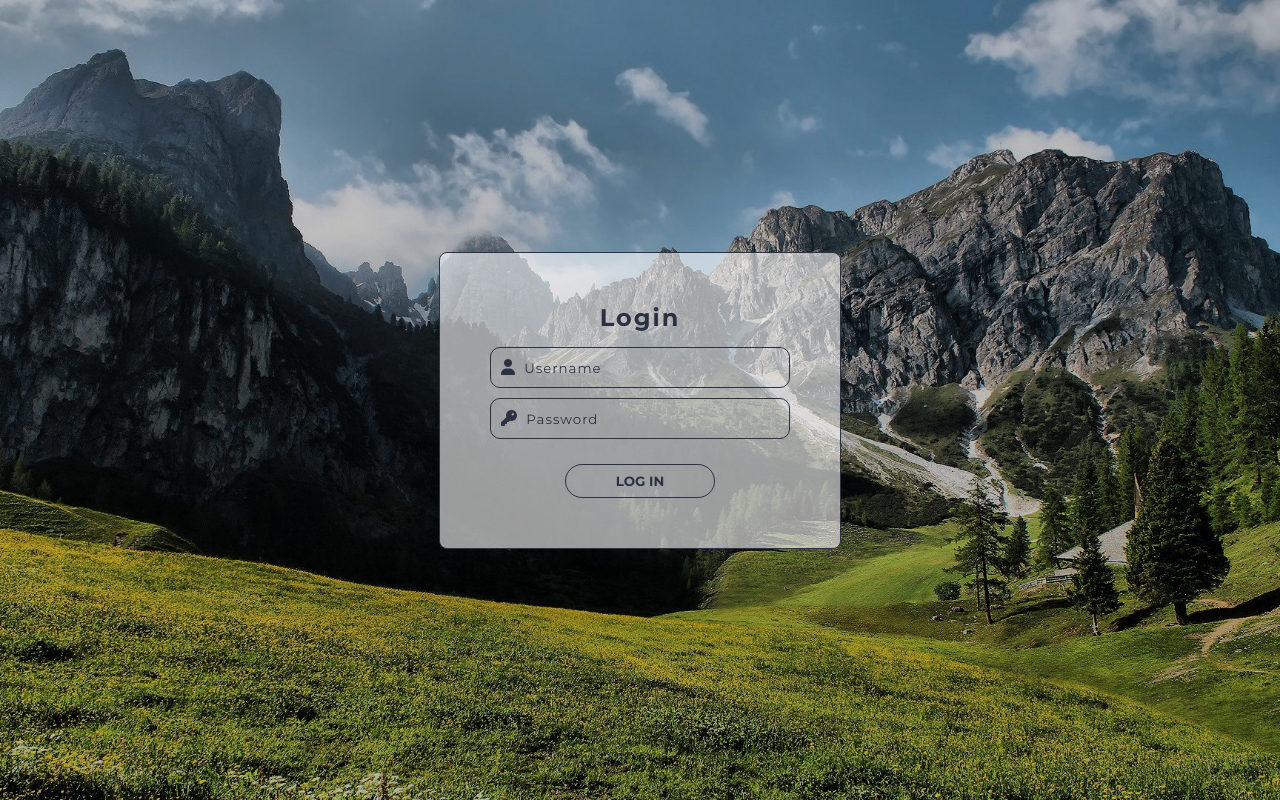
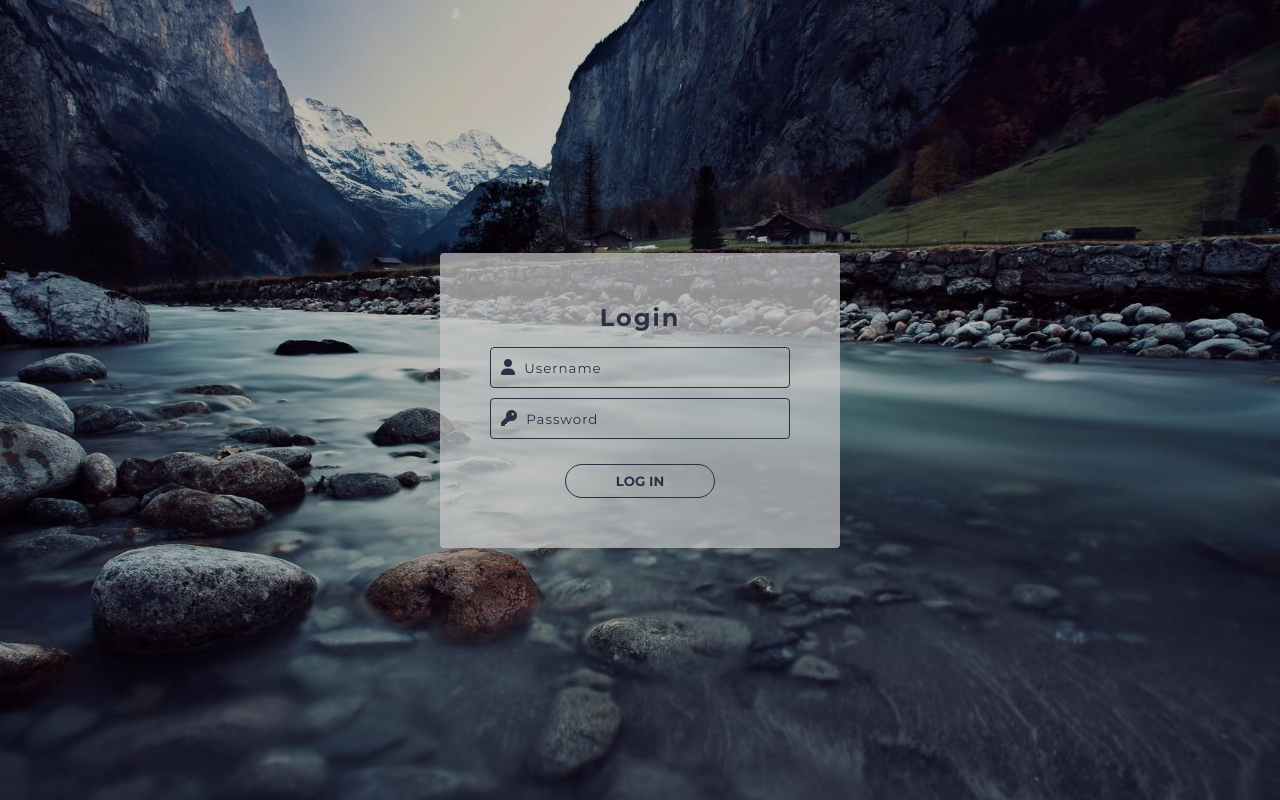
Before and after one commit to VinniFachini/Localhost-Login, a plain HTML site: page index.html in a window 1280 px wide. Drawn offline with nearby package versions, Linux system fonts and the light colour scheme.

Commit message:
Estilo melhorado

```diff
--- a/styles/styles.css
+++ b/styles/styles.css
@@ -14,7 +14,7 @@ html, body {
 
 .container {
     height: 100%;
-    background-image: url(../images/landscape3.jpg);
+    background-image: url(../images/landscape.jpg);
     display: flex;
     justify-content: center;
     align-items: center;
@@ -44,10 +44,10 @@ form {
 
 .form-wraper>.pelicula {
     z-index: 4;
-    border-radius: 8px;
+    border-radius: 4px;
     padding: 50px;
-    background-color: rgba(255, 255, 255, 0.60);
-    border: 1px solid rgb(43, 48, 67);
+    background-color: rgba(200, 200, 200, 0.7);
+    /* border: 1px solid rgb(43, 48, 67); */
 }
 
 .form h2 {
@@ -88,7 +88,7 @@ label {
     width: 300px;
     background-color: transparent;
     border: 0.6px solid rgb(43, 48, 67);
-    border-radius: 10px;
+    border-radius: 4px;
     padding: 10px;
     color: rgb(43, 48, 67);
     outline: none;
```
